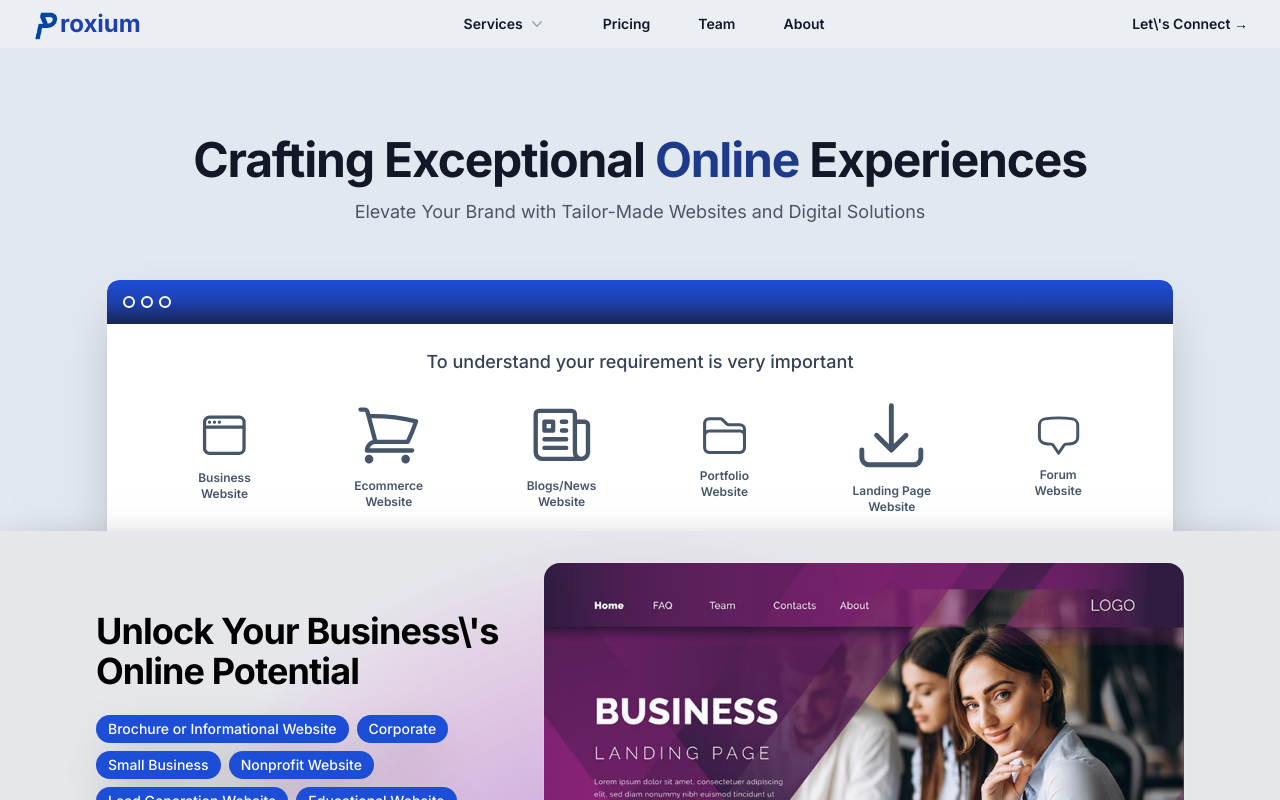
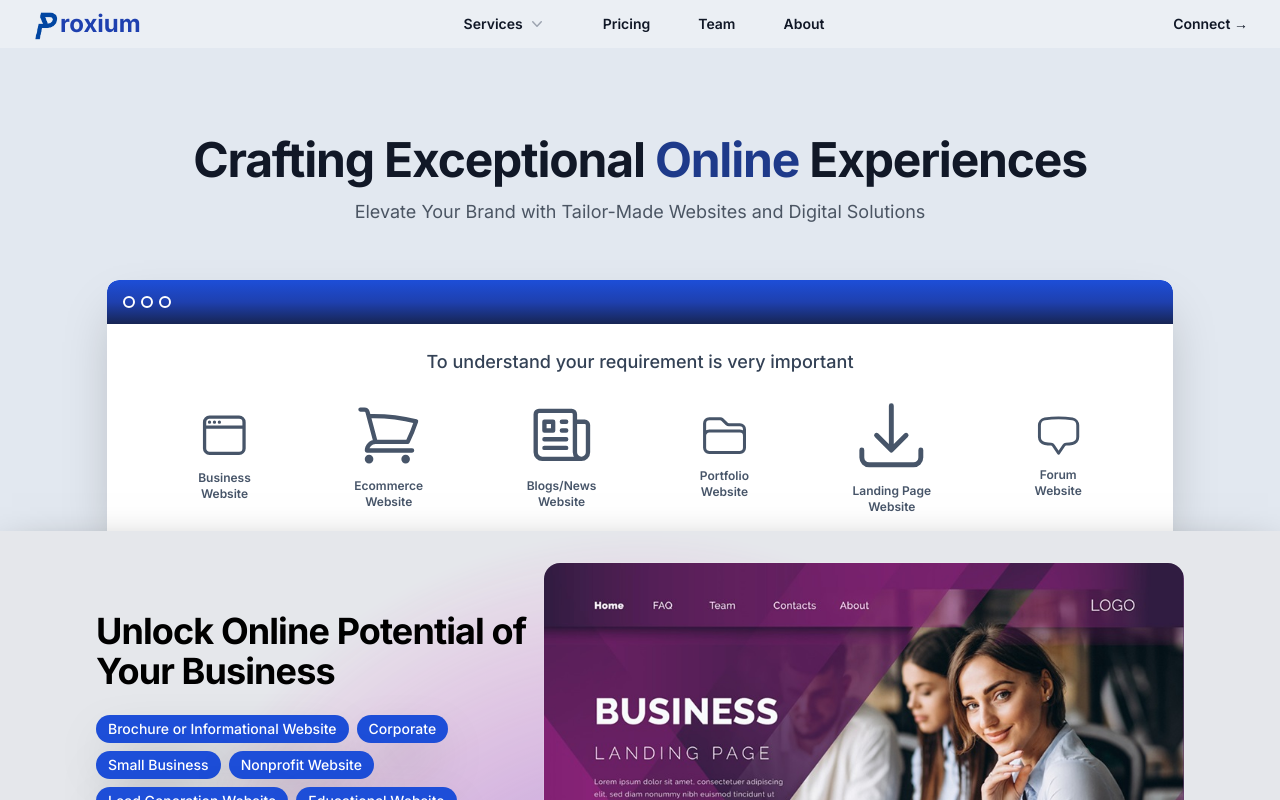
Before and after one commit to rnydv3004/proxium, a Next.js app: page /websites in a window 1280 px wide. Shown: the top 800 px of the page. Built offline with nearby package versions, Linux system fonts and the light colour scheme.

Commit message:
remove escape char

```diff
--- a/src/components/Featuresection.tsx
+++ b/src/components/Featuresection.tsx
@@ -49,7 +49,7 @@ export default function FeatureSection() {
           All-in-One Solutions for Elevating Your Online Business Presence
           </p>
           <p className="mt-6 text-md leading-6 text-gray-600">
-          From Deployment to Marketing, We\'ve Got You Covered
+          From Deployment to Marketing, We have Got You Covered
           </p>
         </div>
         <div className="mx-auto mt-8 max-w-2xl sm:mt-12 lg:mt-12 lg:max-w-4xl">
--- a/src/components/Header.tsx
+++ b/src/components/Header.tsx
@@ -109,7 +109,7 @@ export default function Header() {
                 </Popover.Group>
                 <div className="hidden lg:flex lg:flex-1 lg:justify-end">
                     <Link href="/contact" className="text-sm font-semibold leading-6 text-gray-900">
-                        Let\'s Connect <span aria-hidden="true">&rarr;</span>
+                        Connect <span aria-hidden="true">&rarr;</span>
                     </Link>
                 </div>
             </nav>
--- a/src/components/services/Business.tsx
+++ b/src/components/services/Business.tsx
@@ -34,7 +34,7 @@ export default function Business() {
                 </svg>
                 <div className="mx-auto max-w-md text-center lg:mx-0 lg:flex-auto lg:py-20 lg:text-left">
                     <h2 className="text-3xl font-bold tracking-tight sm:text-4xl">
-                        Unlock Your Business\'s Online Potential
+                        Unlock Online Potential of Your Business
                     </h2>
                     <div className="mt-6 text-lg text-black leading-8 flex flex-wrap gap-2">
                         {
```
